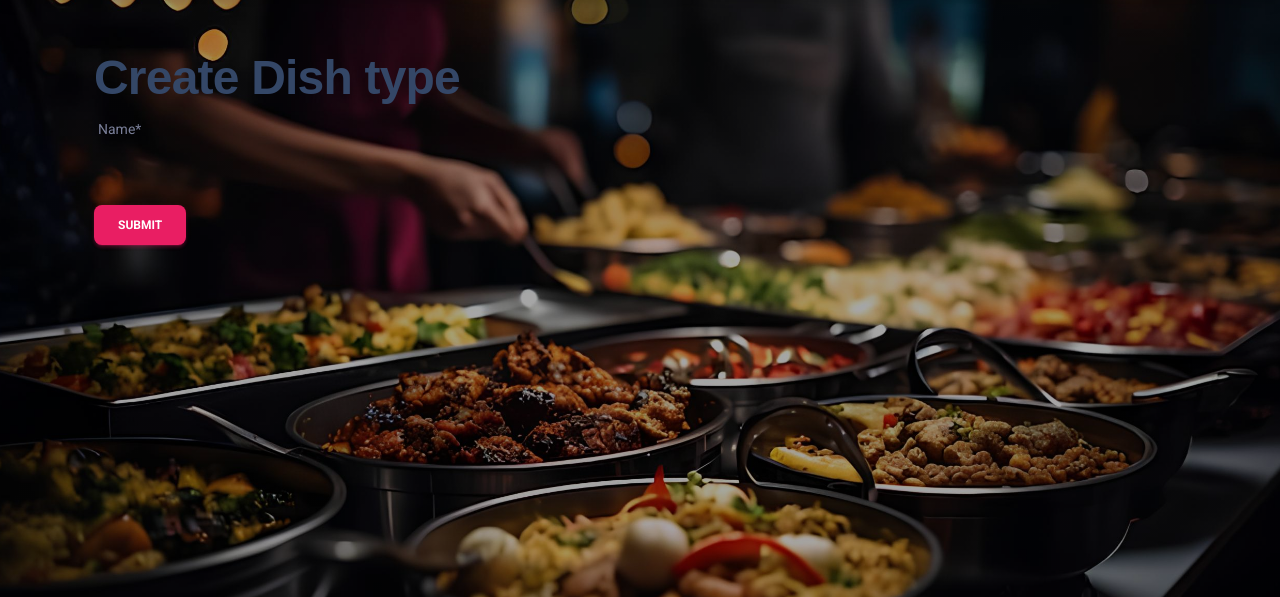
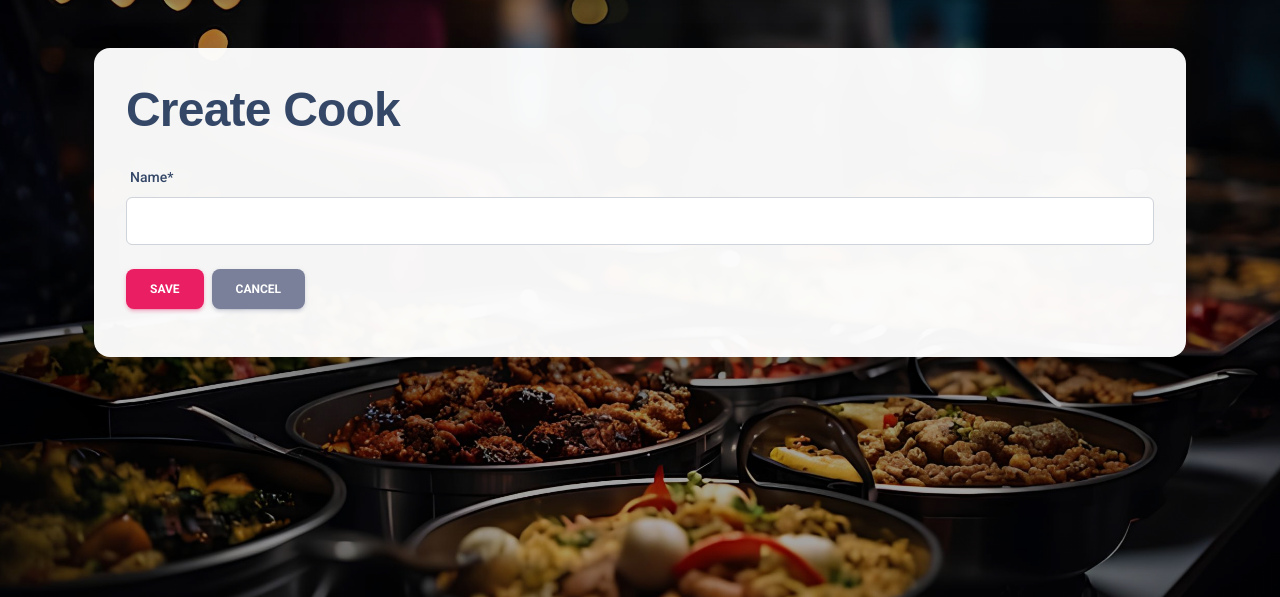
Before and after one commit to StrawHato/kitchen-mate, a Django app: page /kitchen/types/create/ in a window 1280 px wide. Shown: the part 54-651 px from the top of the page. Run offline with Django 5.2, Linux system fonts and the light colour scheme; a user stored in the database is signed in; some libraries are stand-ins or nearby versions.

Commit message:
Style dish type form

```diff
--- a/templates/kitchen/dish_type_form.html
+++ b/templates/kitchen/dish_type_form.html
@@ -2,10 +2,29 @@
 {% load crispy_forms_filters %}
 
 {% block content %}
-  <h1>{{ object|yesno:"Update,Create" }} Dish type</h1>
-  <form action="" method="post" novalidate>
-    {% csrf_token %}
-    {{ form|crispy }}
-    <input type="submit" value="Submit" class="btn btn-primary">
-  </form>
+
+  <div class="page-card form-card">
+
+    <h1 class="mb-4">
+      {{ object|yesno:"Update,Create" }} Cook
+    </h1>
+
+    <form method="post" novalidate>
+      {% csrf_token %}
+
+      {{ form|crispy }}
+
+      <div class="d-flex gap-2 mt-4">
+        <button type="submit" class="btn btn-primary">
+          Save
+        </button>
+
+        <a href="{% url 'kitchen:dish-types-list' %}" class="btn btn-secondary">
+          Cancel
+        </a>
+      </div>
+    </form>
+
+  </div>
+
 {% endblock %}
```
